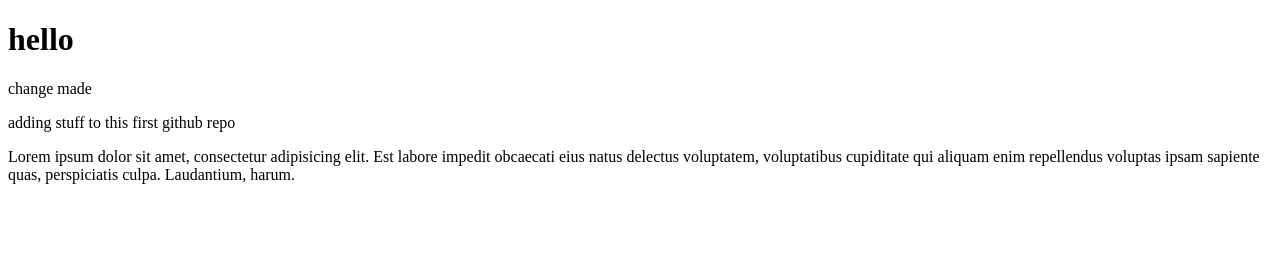
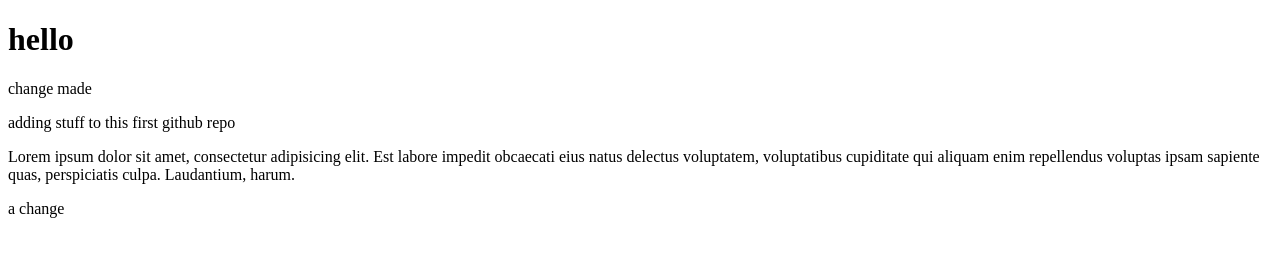
Before and after one commit to Ksumkuriyama/git, a plain HTML site: page index.html in a window 1280 px wide. Drawn offline with Linux system fonts and the light colour scheme.

Commit message:
added some more stuff

```diff
--- a/index.html
+++ b/index.html
@@ -11,5 +11,7 @@
 <p>adding stuff to this first github repo</p>
 <p>Lorem ipsum dolor sit amet, consectetur adipisicing elit. Est labore impedit obcaecati eius natus delectus voluptatem, voluptatibus cupiditate qui aliquam enim repellendus voluptas ipsam sapiente quas, perspiciatis culpa. Laudantium, harum.</p>
 
+<p>a change</p>
+
 </body>
 </html>
```
